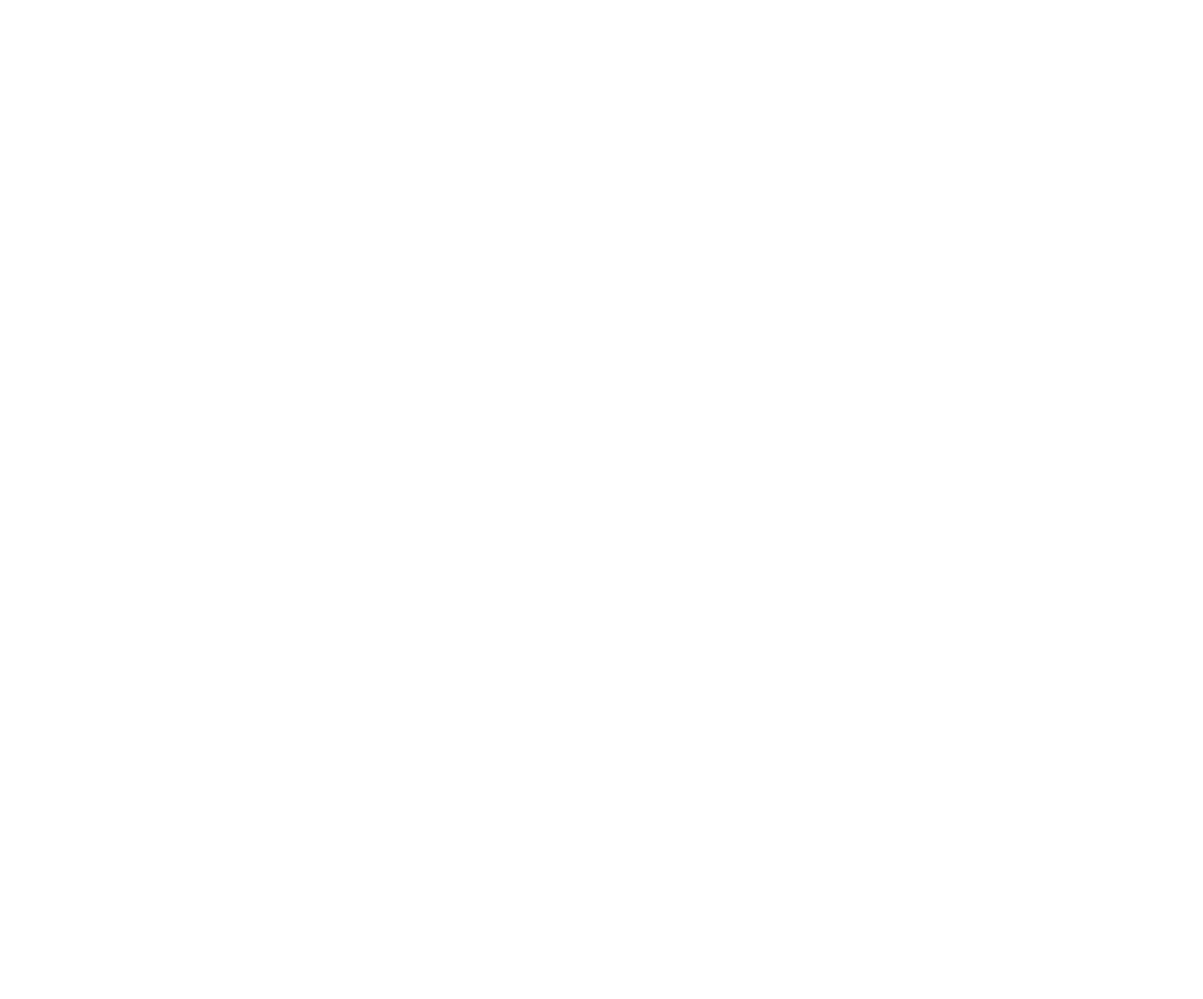
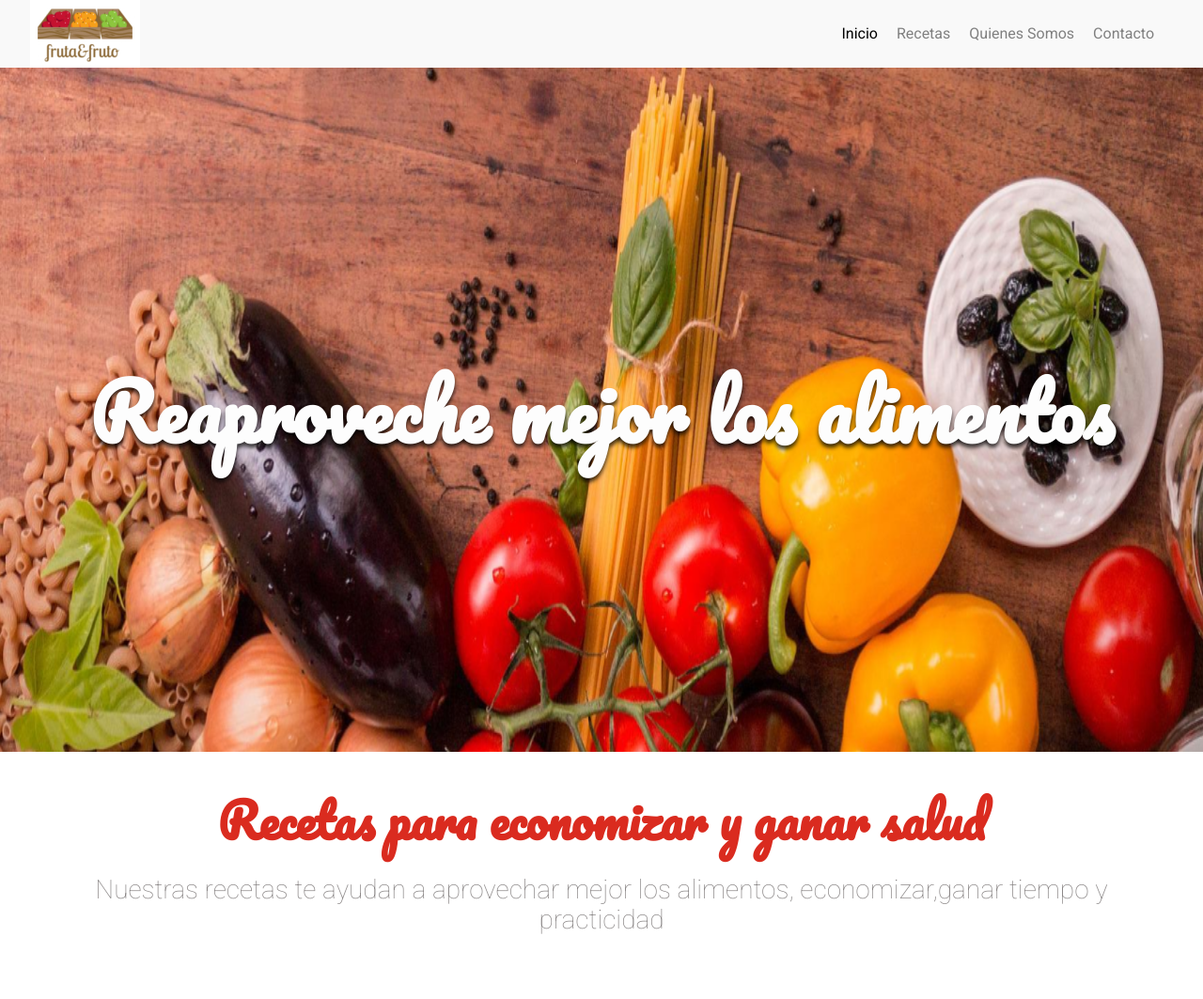
Before and after one commit to JoseGamboaSolis/arquitectura-css-base-main-Proyecto-Alura, a plain HTML site: page index.html in a window 1280 px wide. Shown: the whole page at 94% size. Before the commit the page ends 800 px from the top, so only its background shows below. Drawn offline with Linux system fonts and the light colour scheme.

Commit message:
Creacion de pagina Parte 1

```diff
--- /dev/null
+++ b/assets/css/baner-titulo.css
@@ -0,0 +1,12 @@
+.banner__titulo{
+    color: #fdfdfd;
+    font-family: Pacifico, cursive;
+    font-size: 5.0625rem;
+    position: absolute;
+    left: 50%;
+    text-shadow: 0 4px 4px rgb(0, 0,0, 0.75);
+    top: 50%;
+    text-align: center;
+    transform: translate(-50%,-50%);
+    width: 100%;
+}
--- /dev/null
+++ b/assets/css/banner-imagen.css
@@ -0,0 +1,5 @@
+.banner__imagen{
+
+width: 100%;
+height: calc(100vh - 72px);
+}
--- /dev/null
+++ b/assets/css/banner.css
@@ -0,0 +1,3 @@
+.banner{
+    position: relative;
+}
--- /dev/null
+++ b/assets/css/cabecera.css
@@ -0,0 +1,9 @@
+.cabecera{
+
+    align-items: center;
+    background: #f9f9f9;
+    display: flex;
+    justify-content: space-between;
+    padding-left: 2rem;
+    padding-right: 2rem;
+}
--- /dev/null
+++ b/assets/css/menu.css
@@ -0,0 +1,23 @@
+
+.menu__lista{
+    display: flex;
+}
+.menu__item{
+
+    list-style: none;
+
+}
+
+.menu__link{
+
+    color: #808080;
+    margin-right: 1.25rem;
+    text-decoration: none;
+}
+.menu__link:hover{
+
+    text-decoration:underline;
+}
+.menu__link.activo{
+    color: black;
+}
--- /dev/null
+++ b/assets/css/sobre-descripcion.css
@@ -0,0 +1,5 @@
+.sobre__descripcion{
+    color: #8c8888;
+    font-size: 1.75rem;
+    font-weight: 100;
+}
--- /dev/null
+++ b/assets/css/sobre-titulo.css
@@ -0,0 +1,5 @@
+.sobre__titulo{
+    color: #da2b1f;
+    font-family: Pacifico, cursive;
+    font-size: 3.1875rem;
+}
--- /dev/null
+++ b/assets/css/sobre.css
@@ -0,0 +1,4 @@
+.sobre{
+    padding: 2.5rem;
+    text-align: center;
+}
--- a/index.html
+++ b/index.html
@@ -8,8 +8,35 @@
     <link href="https://fonts.googleapis.com/css?family=Pacifico|Roboto:100,300,400,500,700,900" rel="stylesheet" />
     <link href="./assets/css/normalize.css" rel="stylesheet" />
     <link href="./assets/css/reset.css" rel="stylesheet" />
+    <link href="assets/css/menu.css" rel="stylesheet" />
+    <link href="assets/css/cabecera.css" rel="stylesheet" />
+    <link href="assets/css/banner.css" rel="stylesheet" />
+    <link href="assets/css/banner-imagen.css" rel="stylesheet" />
+    <link href="assets/css/baner-titulo.css" rel="stylesheet" />
+    <link href="assets/css/sobre.css" rel="stylesheet" />
+    <link href="assets/css/sobre-titulo.css" rel="stylesheet" />
+    <link href="assets/css/sobre-descripcion.css" rel="stylesheet" />
 </head>
     <body>
+      <header class="cabecera">
+        <img class="logo" src="assets/img/logo.jpg" alt="FrutaYFruto">
+        <nav class="menu">
+            <ul class="menu__lista">
+                <li class="menu__item"><a class="menu__link activo " href="">Inicio</a></li>
+                <li class="menu__item"><a class="menu__link" href="">Recetas</a></li>
+                <li class="menu__item"><a class="menu__link" href="">Quienes Somos</a></li>
+                <li class="menu__item"><a class="menu__link" href="">Contacto</a></li>
+            </ul>
+        </nav>
+      </header>
+      <section class="banner">
+            <img class="banner__imagen" src="assets/img/banner.png" alt="Banner">
+            <h2 class="banner__titulo">Reaproveche mejor los alimentos</h2>
 
+      </section>
+      <section class="sobre">
+        <h2 class="sobre__titulo">Recetas para economizar y ganar salud</h2>
+        <p class="sobre__descripcion">Nuestras recetas te ayudan a aprovechar mejor los alimentos, economizar,ganar tiempo y practicidad</p>
+      </section>
     </body>
 </html>
```
